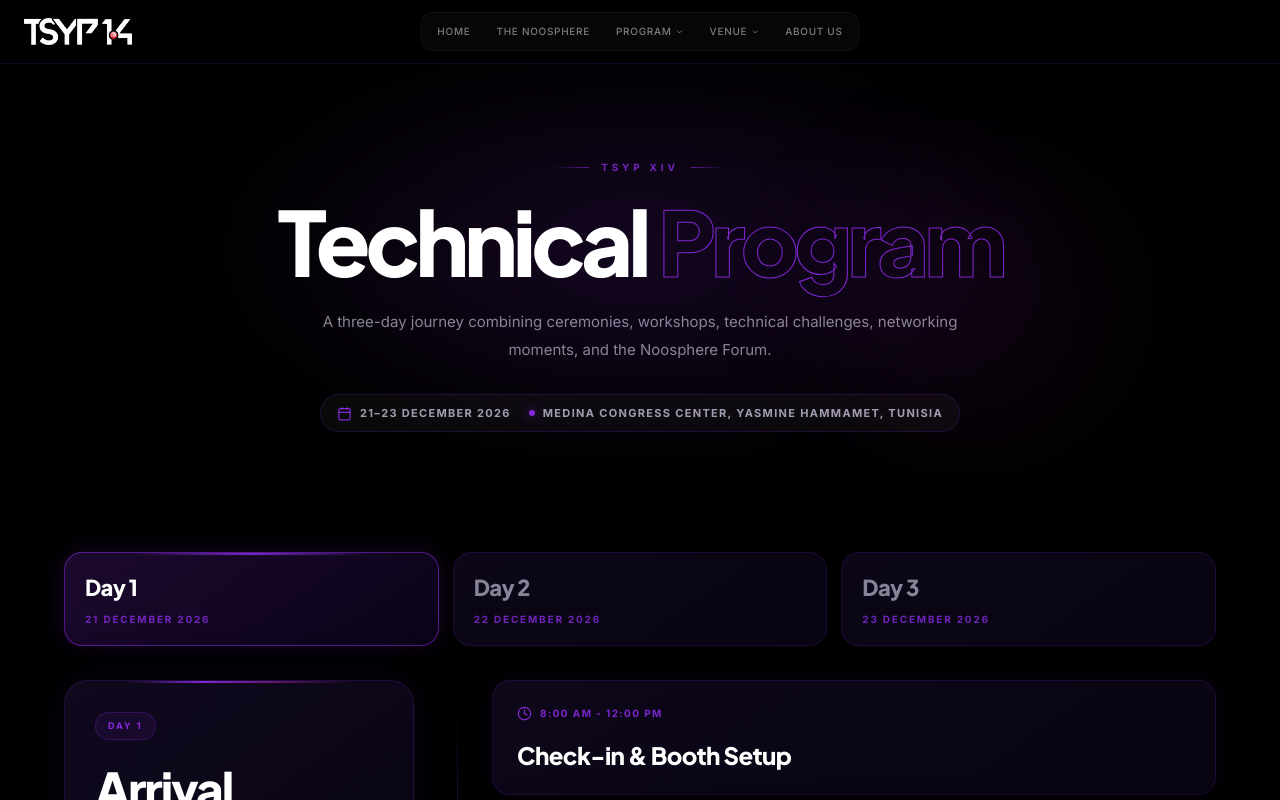
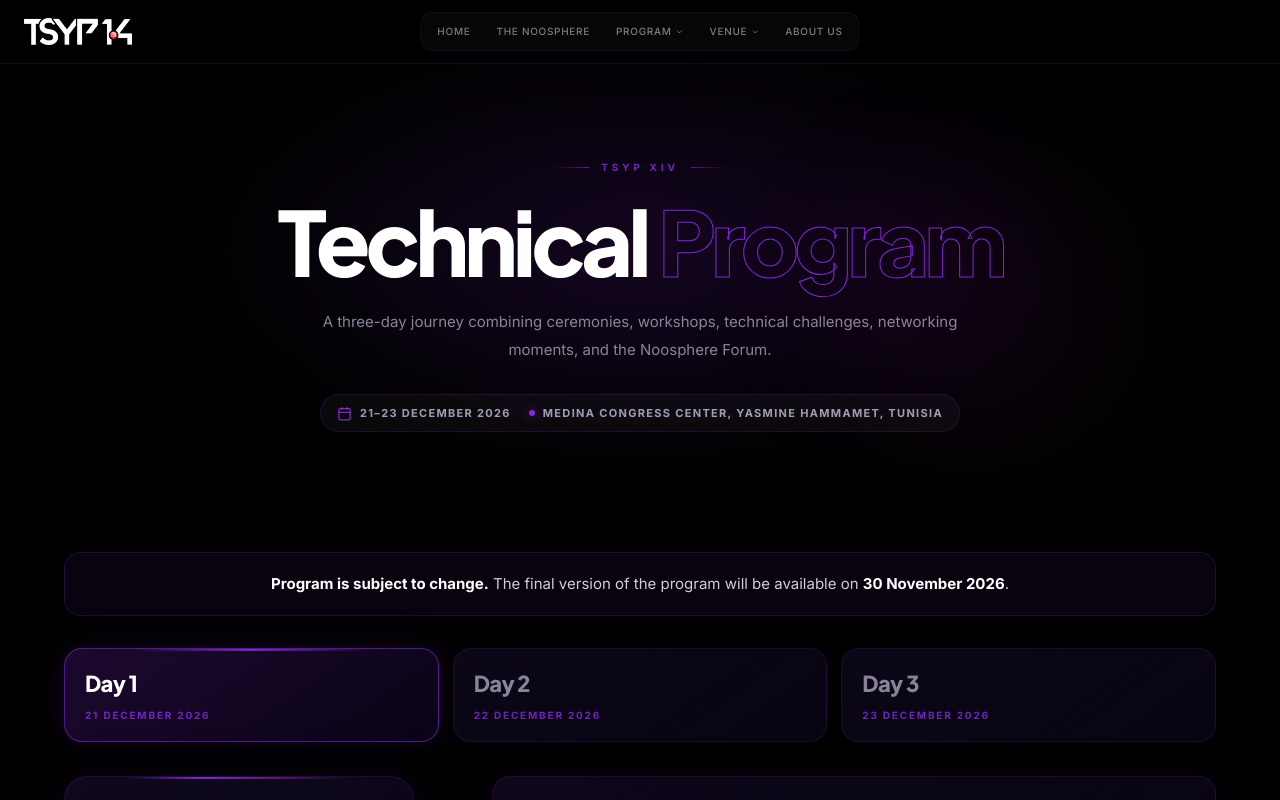
Before and after one commit to eyamakni/TSYP-14-Website, a Next.js app: page /program/technical in a window 1280 px wide. Shown: the top 800 px of the page. Built offline with nearby package versions, Linux system fonts and the light colour scheme.

Commit message:
changement program

```diff
--- a/app/program/technical/page.tsx
+++ b/app/program/technical/page.tsx
@@ -259,6 +259,15 @@ export default function TechnicalProgramPage() {
       <section className={styles.programSection}>
         <div className={styles.programContainer}>
           <motion.div
+  className={styles.programNotice}
+  initial={{ opacity: 0, y: 18 }}
+  animate={{ opacity: 1, y: 0 }}
+  transition={{ duration: 0.6, ease: EASE }}
+>
+  <strong>Program is subject to change.</strong> The final version of the
+  program will be available on <strong>30 November 2026</strong>.
+</motion.div>
+          <motion.div
             className={styles.dayTabs}
             initial={{ opacity: 0, y: 18 }}
             animate={{ opacity: 1, y: 0 }}
@@ -312,9 +321,7 @@ export default function TechnicalProgramPage() {
             </motion.div>
           </AnimatePresence>
 
-          <p className={styles.note}>
-            Program timing may be adjusted slightly depending on event logistics.
-          </p>
+
         </div>
       </section>
     </main>
--- a/app/program/technical/technical.module.css
+++ b/app/program/technical/technical.module.css
@@ -552,3 +552,18 @@
     font-size: 9px;
   }
 }
+.programNotice {
+  margin-bottom: 32px;
+  padding: 18px 22px;
+  border-radius: 16px;
+  border: 1px solid rgba(155, 48, 255, 0.18);
+  background: rgba(155, 48, 255, 0.06);
+  color: rgba(235, 235, 245, 0.88);
+  font-size: 15px;
+  line-height: 1.7;
+  text-align: center;
+}
+
+.programNotice strong {
+  color: #ffffff;
+}
```
